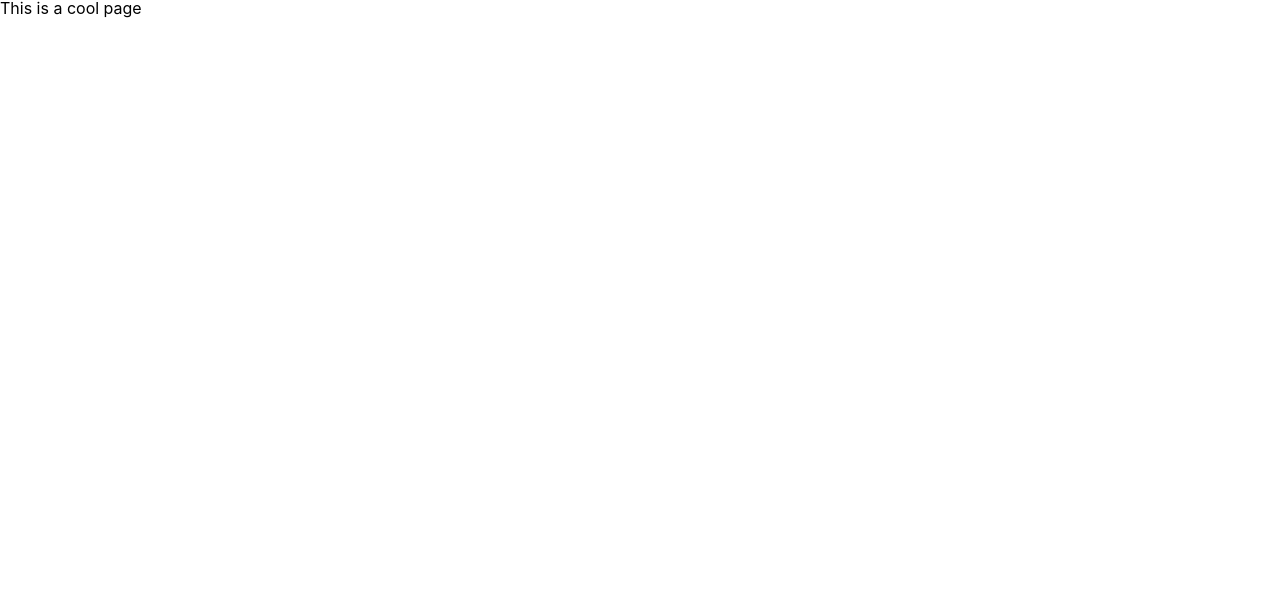
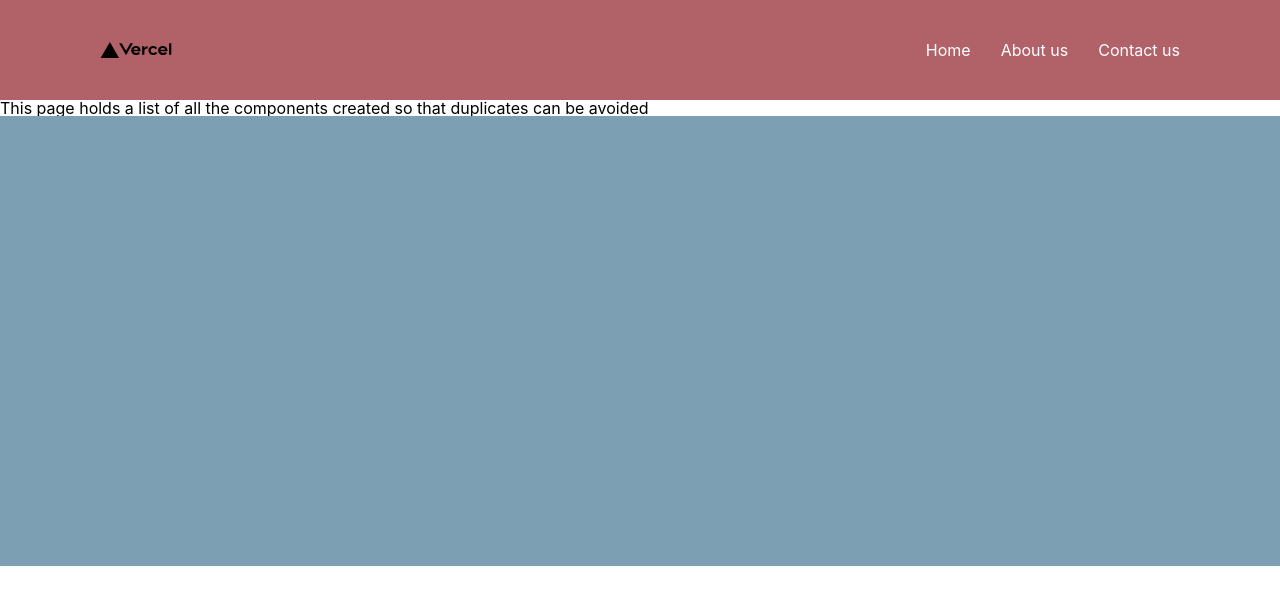
Before and after one commit to Lucky-Beard/nextjs-boilerplate, a Next.js app: page /component-list in a window 1280 px wide. Shown: the top 604 px of the page. Built offline with nearby package versions, Linux system fonts and the light colour scheme; no server answers.

Commit message:
Updated component

```diff
--- a/pages/component-list/index.tsx
+++ b/pages/component-list/index.tsx
@@ -1,18 +1,26 @@
 /* A PAGE DEDICATED FOR LISTING ALL COMPONENTS TO AVOID REDUNDANT COMPONENTS */
 
 
-import type { NextPage } from 'next';
+import { NextPageWithLayout } from '../_app';
 import styles from './index.module.scss';
+import Layout from '../../layouts/default';
 
-const ComponentList: NextPage = () => {
-
+const ComponentList: NextPageWithLayout = () => {
     return (
         <div className={styles.container}>
             <main>
-                This is a cool page
+                This page holds a list of all the components created so that duplicates can be avoided
             </main>
         </div>
     );
 };
 
+ComponentList.getLayout = function getLayout(page) {
+    return (
+      <Layout>
+        {page}
+      </Layout>
+    );
+  };
+
 export default ComponentList;
```
